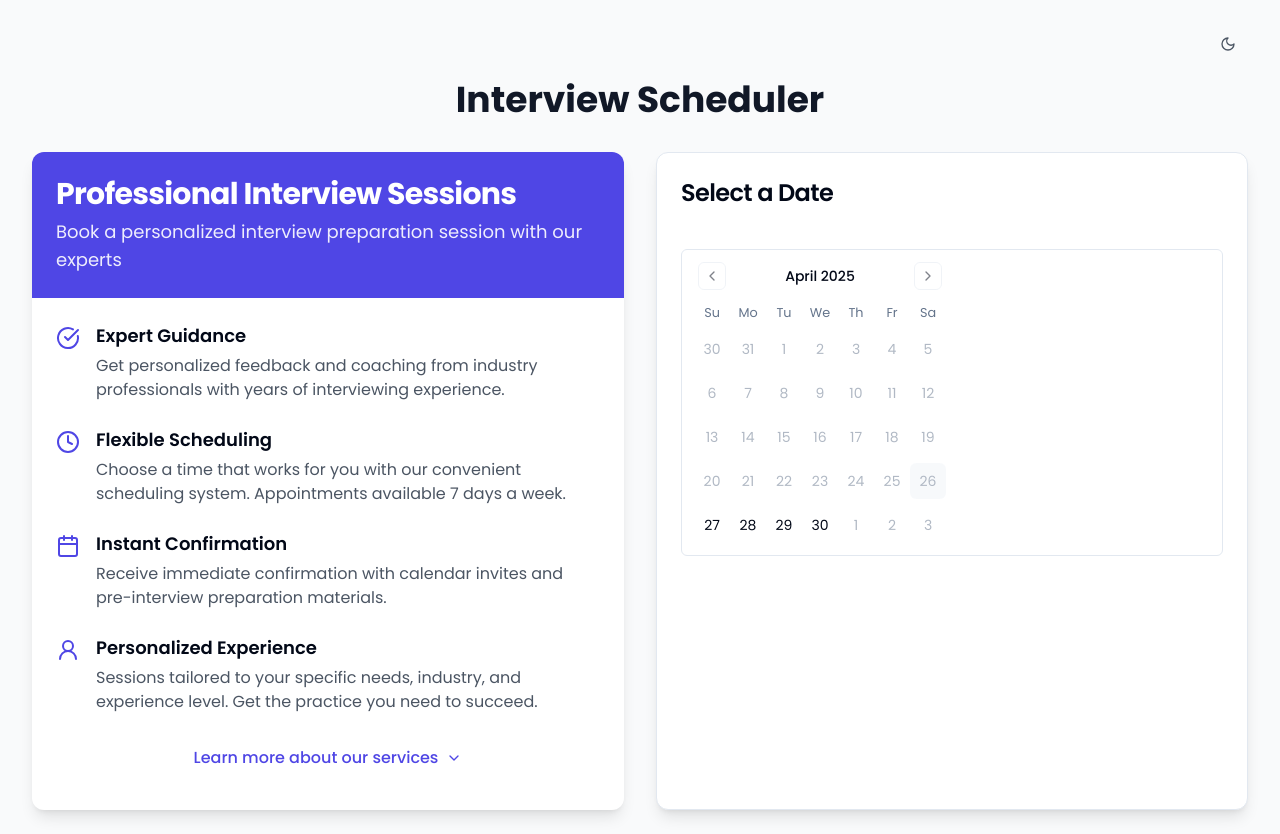
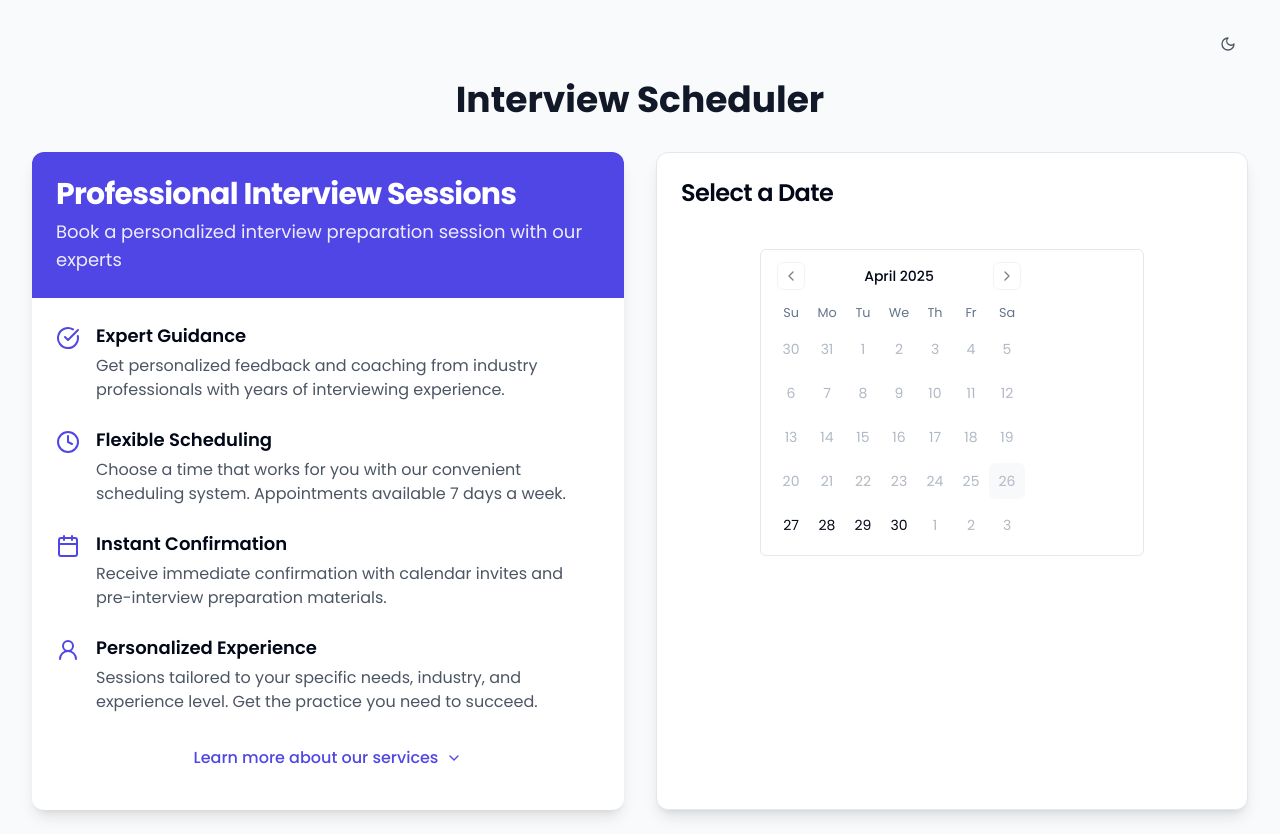
Before and after one commit to Ramsharath02/meeting-marvel-booking, a React (Vite) app: page / in a window 1280 px wide. Built offline with nearby package versions, Linux system fonts and the light colour scheme.

Commit message:
Fix: Calendar alignment and design improvements
- Improved calendar component alignment and design.
- Fixed the "Return to Calendar" button functionality.

```diff
--- a/src/components/ConfirmationScreen.tsx
+++ b/src/components/ConfirmationScreen.tsx
@@ -7,9 +7,10 @@ import { useNavigate } from "react-router-dom";
 interface ConfirmationScreenProps {
   date: Date;
   time: string;
+  onReturnToCalendar: () => void;
 }
 
-const ConfirmationScreen = ({ date, time }: ConfirmationScreenProps) => {
+const ConfirmationScreen = ({ date, time, onReturnToCalendar }: ConfirmationScreenProps) => {
   const navigate = useNavigate();
 
   return (
@@ -20,21 +21,21 @@ const ConfirmationScreen = ({ date, time }: ConfirmationScreenProps) => {
         </div>
       </div>
 
-      <h2 className="text-2xl font-bold text-gray-900 mb-2">
+      <h2 className="text-2xl font-bold text-gray-900 mb-2 dark:text-white">
         Interview Scheduled!
       </h2>
 
-      <p className="text-lg text-gray-600 mb-6">
+      <p className="text-lg text-gray-600 mb-6 dark:text-gray-300">
         Your interview has been scheduled for{" "}
         <span className="font-medium">{format(date, "EEEE, MMMM d, yyyy")}</span> at{" "}
         <span className="font-medium">{time}</span>
       </p>
 
       <div className="space-y-4 mb-8">
-        <p className="text-gray-600">
+        <p className="text-gray-600 dark:text-gray-300">
           We've sent a confirmation email with all the details.
         </p>
-        <p className="text-gray-600">
+        <p className="text-gray-600 dark:text-gray-300">
           You'll receive a meeting link 30 minutes before your scheduled time.
         </p>
       </div>
@@ -53,7 +54,7 @@ const ConfirmationScreen = ({ date, time }: ConfirmationScreenProps) => {
       <div className="mt-6">
         <Button
           variant="ghost"
-          onClick={() => navigate('/')}
+          onClick={onReturnToCalendar}
           className="gap-2 text-gray-600 hover:text-gray-800 dark:text-gray-400 dark:hover:text-gray-200"
         >
           <ArrowLeft className="h-4 w-4" />
--- a/src/components/InterviewScheduler.tsx
+++ b/src/components/InterviewScheduler.tsx
@@ -8,6 +8,7 @@ const InterviewScheduler = () => {
   const [selectedDate, setSelectedDate] = useState<Date | undefined>(undefined);
   const [selectedTime, setSelectedTime] = useState<string | undefined>(undefined);
   const [step, setStep] = useState<"calendar" | "timeSlots" | "form" | "confirmation">("calendar");
+  const [scheduledInterviews, setScheduledInterviews] = useState<Date[]>([]);
 
   const handleDateSelect = (date: Date | undefined) => {
     setSelectedDate(date);
@@ -30,7 +31,16 @@ const InterviewScheduler = () => {
 
   const handleFormSubmit = () => {
     // In a real application, we would send the email and create calendar event here
+    if (selectedDate) {
+      setScheduledInterviews(prev => [...prev, selectedDate]);
+    }
     setStep("confirmation");
+  };
+
+  const resetScheduler = () => {
+    setSelectedDate(undefined);
+    setSelectedTime(undefined);
+    setStep("calendar");
   };
 
   return (
@@ -49,6 +59,7 @@ const InterviewScheduler = () => {
               onBackToCalendar={handleBackToCalendar}
               onBackToTimeSlots={handleBackToTimeSlots}
               onFormSubmit={handleFormSubmit}
+              onResetScheduler={resetScheduler}
             />
           </div>
         </Card>
--- a/src/components/SchedulingCalendar.tsx
+++ b/src/components/SchedulingCalendar.tsx
@@ -19,6 +19,7 @@ interface SchedulingCalendarProps {
   onBackToCalendar: () => void;
   onBackToTimeSlots: () => void;
   onFormSubmit: () => void;
+  onResetScheduler?: () => void;
 }
 
 const SchedulingCalendar = ({
@@ -30,6 +31,7 @@ const SchedulingCalendar = ({
   onBackToCalendar,
   onBackToTimeSlots,
   onFormSubmit,
+  onResetScheduler,
 }: SchedulingCalendarProps) => {
   // Generate some mock available time slots
   const generateTimeSlots = (date: Date) => {
@@ -49,22 +51,32 @@ const SchedulingCalendar = ({
     return slots;
   };
 
+  const handleReturnToCalendar = () => {
+    if (onResetScheduler) {
+      onResetScheduler();
+    } else {
+      onBackToCalendar();
+    }
+  };
+
   const renderCurrentStep = () => {
     switch (step) {
       case "calendar":
         return (
           <div className="space-y-6 animate-fade-in">
             <CardHeader className="p-0 pb-4">
-              <CardTitle className="text-2xl">Select a Date</CardTitle>
+              <CardTitle className="text-2xl dark:text-white">Select a Date</CardTitle>
             </CardHeader>
             <CardContent className="p-0">
+              <div className="flex justify-center w-full">
                 <Calendar
                   mode="single"
                   selected={selectedDate}
                   onSelect={onDateSelect}
                   disabled={(date) => date < new Date() || date > new Date(new Date().setMonth(new Date().getMonth() + 2))}
-                className="rounded-md border p-3 w-full pointer-events-auto"
+                  className="rounded-md border dark:border-gray-700 p-3 w-full max-w-sm mx-auto pointer-events-auto dark:bg-gray-800"
                 />
+              </div>
             </CardContent>
           </div>
         );
@@ -76,7 +88,7 @@ const SchedulingCalendar = ({
                 <ArrowLeft className="h-4 w-4" />
                 Back
               </Button>
-              <h3 className="text-xl font-semibold ml-2">
+              <h3 className="text-xl font-semibold ml-2 dark:text-white">
                 {selectedDate && format(selectedDate, "EEEE, MMMM d, yyyy")}
               </h3>
             </div>
@@ -96,10 +108,10 @@ const SchedulingCalendar = ({
                 Back
               </Button>
               <div className="ml-2">
-                <h3 className="text-xl font-semibold">
+                <h3 className="text-xl font-semibold dark:text-white">
                   {selectedDate && format(selectedDate, "EEEE, MMMM d, yyyy")}
                 </h3>
-                <p className="text-gray-600">{selectedTime}</p>
+                <p className="text-gray-600 dark:text-gray-300">{selectedTime}</p>
               </div>
             </div>
             <InterviewForm
@@ -120,6 +132,7 @@ const SchedulingCalendar = ({
           <ConfirmationScreen
             date={selectedDate!}
             time={selectedTime!}
+            onReturnToCalendar={handleReturnToCalendar}
           />
         );
     }
--- a/src/components/ui/calendar.tsx
+++ b/src/components/ui/calendar.tsx
@@ -1,3 +1,4 @@
+
 import * as React from "react";
 import { ChevronLeft, ChevronRight } from "lucide-react";
 import { DayPicker } from "react-day-picker";
@@ -21,34 +22,34 @@ function Calendar({
         months: "flex flex-col sm:flex-row space-y-4 sm:space-x-4 sm:space-y-0",
         month: "space-y-4",
         caption: "flex justify-center pt-1 relative items-center",
-        caption_label: "text-sm font-medium",
+        caption_label: "text-sm font-medium dark:text-gray-200",
         nav: "space-x-1 flex items-center",
         nav_button: cn(
           buttonVariants({ variant: "outline" }),
-          "h-7 w-7 bg-transparent p-0 opacity-50 hover:opacity-100"
+          "h-7 w-7 bg-transparent p-0 opacity-50 hover:opacity-100 dark:border-gray-600 dark:hover:bg-gray-700"
         ),
         nav_button_previous: "absolute left-1",
         nav_button_next: "absolute right-1",
         table: "w-full border-collapse space-y-1",
         head_row: "flex",
         head_cell:
-          "text-muted-foreground rounded-md w-9 font-normal text-[0.8rem]",
+          "text-muted-foreground rounded-md w-9 font-normal text-[0.8rem] dark:text-gray-400",
         row: "flex w-full mt-2",
         cell: "h-9 w-9 text-center text-sm p-0 relative [&:has([aria-selected].day-range-end)]:rounded-r-md [&:has([aria-selected].day-outside)]:bg-accent/50 [&:has([aria-selected])]:bg-accent first:[&:has([aria-selected])]:rounded-l-md last:[&:has([aria-selected])]:rounded-r-md focus-within:relative focus-within:z-20",
         day: cn(
           buttonVariants({ variant: "ghost" }),
-          "h-9 w-9 p-0 font-normal aria-selected:opacity-100 relative",
+          "h-9 w-9 p-0 font-normal aria-selected:opacity-100 relative dark:text-gray-300 dark:hover:bg-gray-700 dark:hover:text-white",
           "after:absolute after:content-['-'] after:bottom-0.5 after:left-1/2 after:transform after:-translate-x-1/2 after:text-primary after:opacity-0 [&[data-scheduled='true']]:after:opacity-100"
         ),
         day_range_end: "day-range-end",
         day_selected:
-          "bg-primary text-primary-foreground hover:bg-primary hover:text-primary-foreground focus:bg-primary focus:text-primary-foreground",
-        day_today: "bg-accent text-accent-foreground",
+          "bg-primary text-primary-foreground hover:bg-primary hover:text-primary-foreground focus:bg-primary focus:text-primary-foreground dark:bg-primary dark:text-gray-900",
+        day_today: "bg-accent text-accent-foreground dark:bg-gray-700 dark:text-white",
         day_outside:
-          "day-outside text-muted-foreground opacity-50 aria-selected:bg-accent/50 aria-selected:text-muted-foreground aria-selected:opacity-30",
-        day_disabled: "text-muted-foreground opacity-50",
+          "day-outside text-muted-foreground opacity-50 aria-selected:bg-accent/50 aria-selected:text-muted-foreground aria-selected:opacity-30 dark:text-gray-500",
+        day_disabled: "text-muted-foreground opacity-50 dark:text-gray-600",
         day_range_middle:
-          "aria-selected:bg-accent aria-selected:text-accent-foreground",
+          "aria-selected:bg-accent aria-selected:text-accent-foreground dark:aria-selected:bg-gray-700 dark:aria-selected:text-white",
         day_hidden: "invisible",
         ...classNames,
       }}
```
Lines whose indentation alone changed are shown as unchanged.
